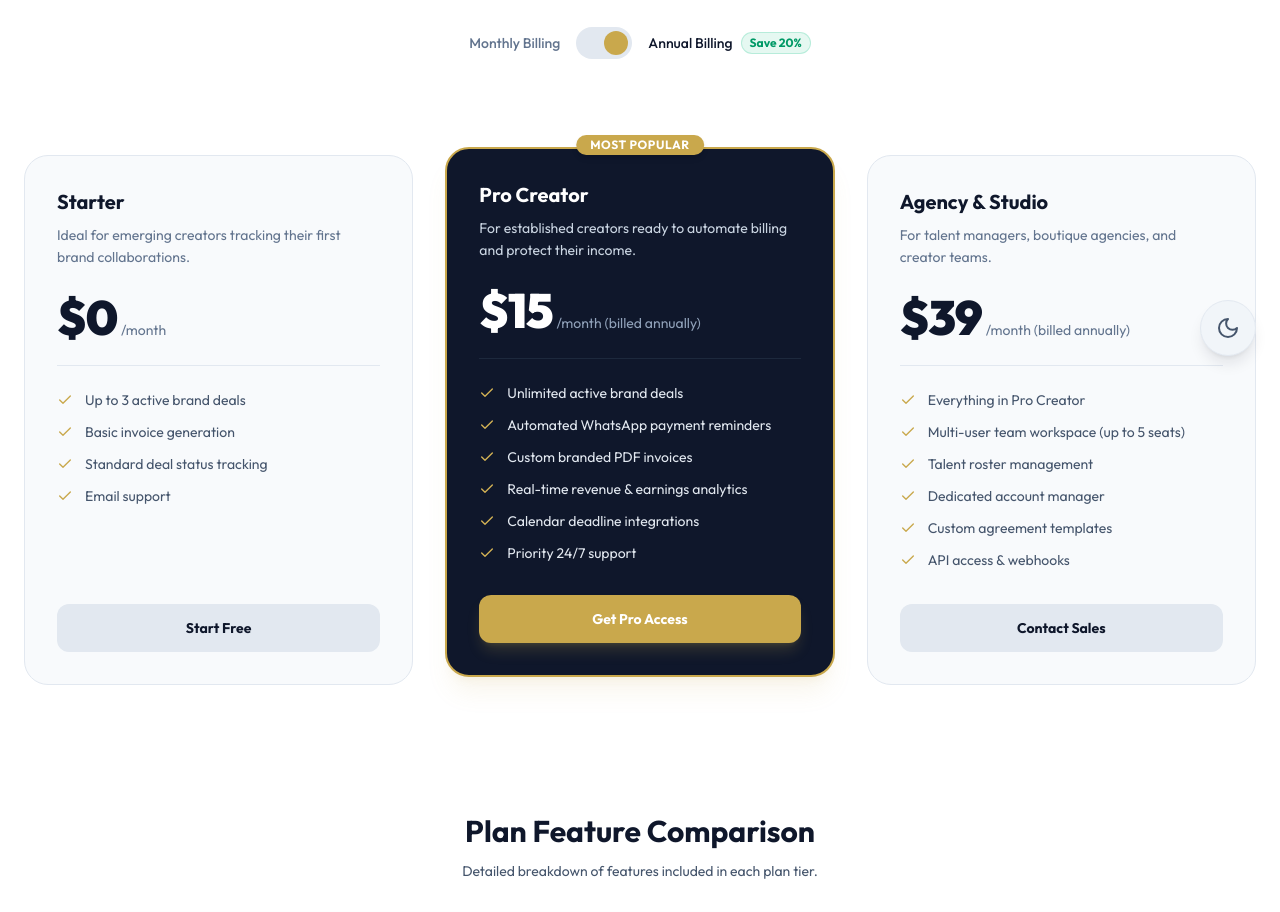
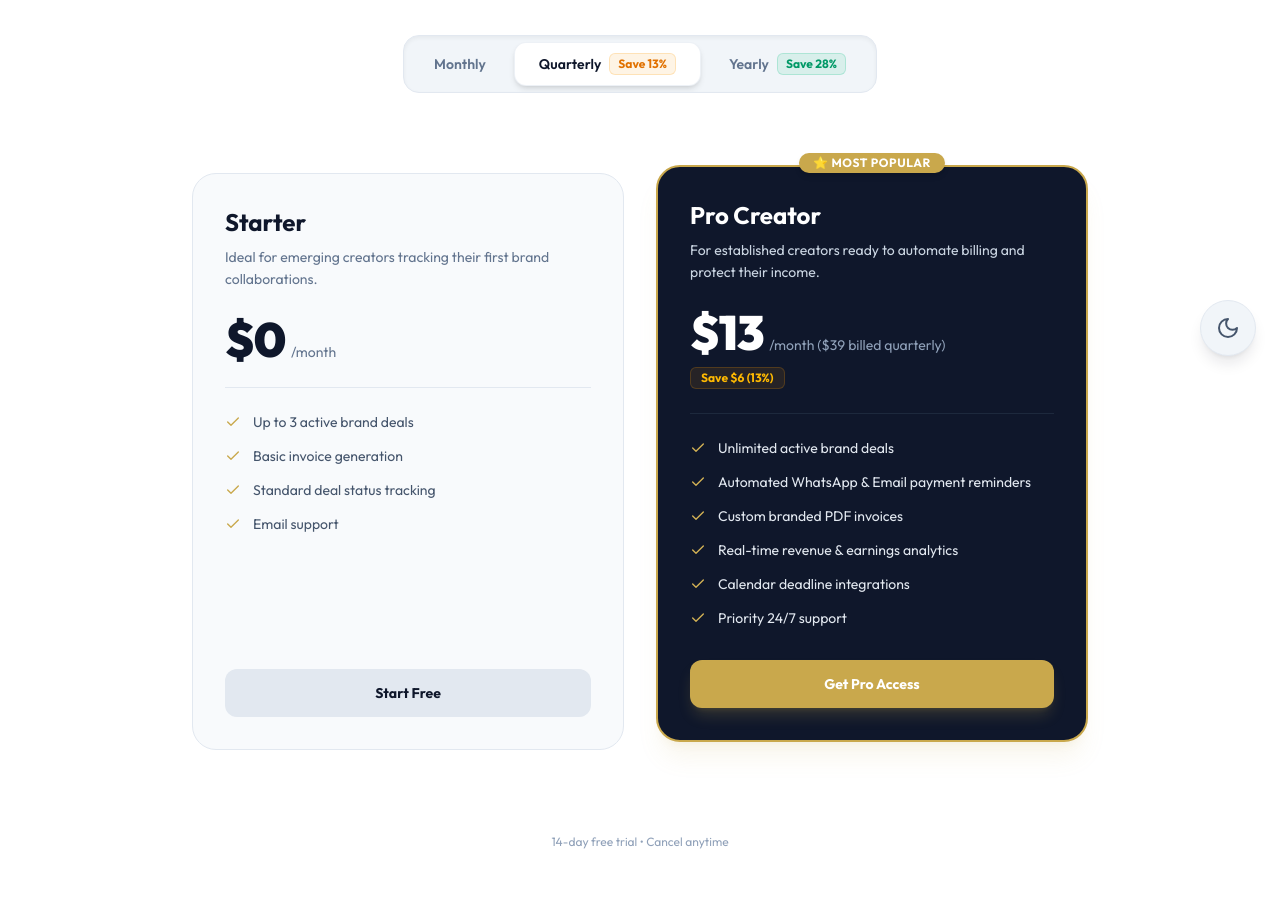
Before and after one commit to mo-amir-code/kora-fe, a Next.js app: page /pricing in a window 1280 px wide. Shown: the part 420-1332 px from the top of the page. Built offline with nearby package versions, Linux system fonts and the light colour scheme.

Commit message:
fix: pricing page

```diff
--- a/src/app/pricing/page.tsx
+++ b/src/app/pricing/page.tsx
@@ -7,13 +7,14 @@ import { APP_NAME } from "@/lib/constants";
 import { LuCheck, LuCircleHelp } from "react-icons/lu";
 
 export default function PricingPage() {
-  const [billingCycle, setBillingCycle] = useState<"monthly" | "yearly">("yearly");
+  const [billingCycle, setBillingCycle] = useState<"monthly" | "quarterly" | "yearly">("quarterly");
 
   const plans = [
     {
       name: "Starter",
       description: "Ideal for emerging creators tracking their first brand collaborations.",
       monthlyPrice: 0,
+      quarterlyPrice: 0,
       yearlyPrice: 0,
       highlighted: false,
       ctaText: "Start Free",
@@ -28,36 +29,22 @@ export default function PricingPage() {
     {
       name: "Pro Creator",
       description: "For established creators ready to automate billing and protect their income.",
-      monthlyPrice: 19,
-      yearlyPrice: 15,
+      monthlyPrice: 15,
+      quarterlyPrice: 13,
+      yearlyPrice: 10.75,
+      quarterlyTotal: 39,
+      yearlyTotal: 129,
       highlighted: true,
       badgeText: "Most Popular",
       ctaText: "Get Pro Access",
       ctaHref: "/auth/signup",
       features: [
         "Unlimited active brand deals",
-        "Automated WhatsApp payment reminders",
+        "Automated WhatsApp & Email payment reminders",
         "Custom branded PDF invoices",
         "Real-time revenue & earnings analytics",
         "Calendar deadline integrations",
         "Priority 24/7 support",
-      ],
-    },
-    {
-      name: "Agency & Studio",
-      description: "For talent managers, boutique agencies, and creator teams.",
-      monthlyPrice: 49,
-      yearlyPrice: 39,
-      highlighted: false,
-      ctaText: "Contact Sales",
-      ctaHref: "/contact",
-      features: [
-        "Everything in Pro Creator",
-        "Multi-user team workspace (up to 5 seats)",
-        "Talent roster management",
-        "Dedicated account manager",
-        "Custom agreement templates",
-        "API access & webhooks",
       ],
     },
   ];
@@ -66,26 +53,26 @@ export default function PricingPage() {
     {
       category: "Deal & Sponsorship Management",
       features: [
-        { name: "Active Brand Deals", starter: "Up to 3", pro: "Unlimited", agency: "Unlimited" },
-        { name: "Deliverables Tracking", starter: "Basic", pro: "Advanced", agency: "Advanced + Multi-Talent" },
-        { name: "Content Deadline Calendar", starter: false, pro: true, agency: true },
+        { name: "Active Brand Deals", starter: "Up to 3", pro: "Unlimited" },
+        { name: "Deliverables Tracking", starter: "Basic", pro: "Advanced" },
+        { name: "Content Deadline Calendar", starter: false, pro: true },
       ],
     },
     {
       category: "Invoicing & Payment Automation",
       features: [
-        { name: "Professional PDF Invoices", starter: true, pro: true, agency: true },
-        { name: "Automated WhatsApp Follow-ups", starter: false, pro: true, agency: true },
-        { name: "Custom GST / Tax Settings", starter: true, pro: true, agency: true },
-        { name: "Overdue Interest Calculation", starter: false, pro: true, agency: true },
+        { name: "Professional PDF Invoices", starter: true, pro: true },
+        { name: "Automated WhatsApp & Email Follow-ups", starter: false, pro: true },
+        { name: "Custom GST / Tax Settings", starter: true, pro: true },
+        { name: "Overdue Interest Calculation", starter: false, pro: true },
       ],
     },
     {
       category: "Analytics & Support",
       features: [
-        { name: "Revenue Dashboard", starter: "Basic", pro: "Full Analytics", agency: "Custom Reports" },
-        { name: "Team Seats", starter: "1 Seat", pro: "1 Seat", agency: "Up to 5 Seats" },
-        { name: "Support Level", starter: "Email", pro: "Priority 24/7", agency: "Dedicated Manager" },
+        { name: "Revenue Dashboard", starter: "Basic", pro: "Full Analytics" },
+        { name: "Team Seats", starter: "1 Seat", pro: "1 Seat" },
+        { name: "Support Level", starter: "Email", pro: "Priority 24/7" },
       ],
     },
   ];
@@ -109,67 +96,99 @@ export default function PricingPage() {
     },
   ];
 
+  const getPrice = (plan: typeof plans[0]) => {
+    if (billingCycle === "yearly") return plan.yearlyPrice;
+    if (billingCycle === "quarterly") return plan.quarterlyPrice;
+    return plan.monthlyPrice;
+  };
+
+  const getBillingNote = (plan: typeof plans[0], price: number) => {
+    if (price === 0) return "";
+    if (billingCycle === "yearly") return `($${plan.yearlyTotal} billed annually)`;
+    if (billingCycle === "quarterly") return `($${plan.quarterlyTotal} billed quarterly)`;
+    return "";
+  };
+
+  const getBadgeText = (plan: typeof plans[0]) => {
+    if (!plan.highlighted) return null;
+    if (billingCycle === "quarterly") return "⭐ Most Popular";
+    if (billingCycle === "yearly") return "🔥 Best Value";
+    return null;
+  };
+
+  const getSavingsBadge = (plan: typeof plans[0]) => {
+    if (!plan.highlighted) return null;
+    if (billingCycle === "quarterly") return "Save $6 (13%)";
+    if (billingCycle === "yearly") return "Save $51 (28%)";
+    return null;
+  };
+
   return (
     <PublicPageLayout>
-      <div className="max-w-7xl mx-auto px-4 sm:px-6 py-10 sm:py-20 space-y-12 sm:space-y-24">
+      <div className="max-w-7xl mx-auto px-4 sm:px-6 py-10 sm:py-20 space-y-12 sm:space-y-20">
         {/* Header */}
         <div className="text-center max-w-3xl mx-auto space-y-4 sm:space-y-6">
-          <div className="inline-flex items-center gap-2 px-3 py-1 sm:px-3.5 sm:py-1.5 rounded-full bg-brand-500/10 border border-brand-500/20 text-brand-600 dark:text-brand-400 text-[11px] sm:text-xs font-bold uppercase tracking-wider">
+          <div className="inline-flex items-center gap-2 px-3.5 py-1.5 rounded-full bg-brand-500/10 border border-brand-500/20 text-brand-600 dark:text-brand-400 text-xs font-bold uppercase tracking-wider">
             Pricing Plans
           </div>
-          <h1 className="text-2xl sm:text-5xl font-black text-slate-900 dark:text-white tracking-tight leading-tight">
+          <h1 className="text-3xl sm:text-5xl font-black text-slate-900 dark:text-white tracking-tight leading-tight">
             Simple, Transparent Pricing for Every Creator
           </h1>
-          <p className="text-sm sm:text-xl text-slate-600 dark:text-slate-400 leading-relaxed font-normal px-2">
+          <p className="text-base sm:text-xl text-slate-600 dark:text-slate-400 leading-relaxed font-normal px-2">
             Automate your sponsorship workflow and claim your peace of mind. No hidden fees.
           </p>
 
-          {/* Billing Cycle Toggle */}
-          <div className="pt-2 sm:pt-4 flex flex-wrap items-center justify-center gap-3 sm:gap-4">
-            <span
-              className={`text-xs sm:text-sm font-medium ${
+          {/* 3-Way Billing Cycle Toggle */}
+          <div className="pt-4 sm:pt-6 flex justify-center">
+            <div className="inline-flex items-center p-1.5 rounded-2xl bg-slate-100 dark:bg-gray-900/90 border border-slate-200 dark:border-gray-800/80 shadow-inner max-w-full overflow-x-auto gap-1">
+              <button
+                onClick={() => setBillingCycle("monthly")}
+                className={`px-4 sm:px-6 py-2.5 rounded-xl text-xs sm:text-sm font-semibold transition-all duration-200 flex items-center gap-2 whitespace-nowrap ${
                   billingCycle === "monthly"
-                  ? "text-slate-900 dark:text-white font-bold"
-                  : "text-slate-500"
+                    ? "bg-white dark:bg-gray-800 text-slate-900 dark:text-white shadow-md border border-slate-200/60 dark:border-white/10"
+                    : "text-slate-500 hover:text-slate-700 dark:text-slate-400 dark:hover:text-slate-200"
                 }`}
               >
-              Monthly Billing
-            </span>
+                Monthly
+              </button>
+
               <button
-              onClick={() =>
-                setBillingCycle((prev) => (prev === "monthly" ? "yearly" : "monthly"))
-              }
-              className="relative w-12 h-7 sm:w-14 sm:h-8 rounded-full bg-slate-200 dark:bg-gray-800 p-1 transition-colors focus:outline-none flex-shrink-0"
-              aria-label="Toggle billing cycle"
-            >
-              <div
-                className={`w-5 h-5 sm:w-6 sm:h-6 rounded-full bg-brand-500 transition-transform ${
-                  billingCycle === "yearly" ? "transform translate-x-5 sm:translate-x-6" : ""
-                }`}
-              />
-            </button>
-            <div className="flex items-center gap-2">
-              <span
-                className={`text-xs sm:text-sm font-medium ${
-                  billingCycle === "yearly"
-                    ? "text-slate-900 dark:text-white font-bold"
-                    : "text-slate-500"
+                onClick={() => setBillingCycle("quarterly")}
+                className={`px-4 sm:px-6 py-2.5 rounded-xl text-xs sm:text-sm font-semibold transition-all duration-200 flex items-center gap-2 whitespace-nowrap ${
+                  billingCycle === "quarterly"
+                    ? "bg-white dark:bg-gray-800 text-slate-900 dark:text-white shadow-md border border-slate-200/60 dark:border-white/10"
+                    : "text-slate-500 hover:text-slate-700 dark:text-slate-400 dark:hover:text-slate-200"
                 }`}
               >
-                Annual Billing
+                <span>Quarterly</span>
+                <span className="px-2 py-0.5 rounded-md bg-amber-500/10 text-amber-600 dark:text-amber-400 text-[10px] sm:text-xs font-bold border border-amber-500/20">
+                  Save 13%
                 </span>
-              <span className="px-2 py-0.5 rounded-full bg-emerald-500/10 text-emerald-600 dark:text-emerald-400 text-[11px] sm:text-xs font-bold border border-emerald-500/20">
-                Save 20%
+              </button>
+
+              <button
+                onClick={() => setBillingCycle("yearly")}
+                className={`px-4 sm:px-6 py-2.5 rounded-xl text-xs sm:text-sm font-semibold transition-all duration-200 flex items-center gap-2 whitespace-nowrap ${
+                  billingCycle === "yearly"
+                    ? "bg-white dark:bg-gray-800 text-slate-900 dark:text-white shadow-md border border-slate-200/60 dark:border-white/10"
+                    : "text-slate-500 hover:text-slate-700 dark:text-slate-400 dark:hover:text-slate-200"
+                }`}
+              >
+                <span>Yearly</span>
+                <span className="px-2 py-0.5 rounded-md bg-emerald-500/10 text-emerald-600 dark:text-emerald-400 text-[10px] sm:text-xs font-bold border border-emerald-500/20">
+                  Save 28%
                 </span>
+              </button>
             </div>
           </div>
         </div>
 
-        {/* Pricing Cards Grid */}
-        <div className="grid grid-cols-1 md:grid-cols-3 gap-6 sm:gap-8 items-stretch">
+        {/* Pricing Cards Grid (Rearranged for 2 plans) */}
+        <div className="max-w-4xl mx-auto grid grid-cols-1 md:grid-cols-2 gap-8 items-stretch">
           {plans.map((plan, index) => {
-            const price =
-              billingCycle === "yearly" ? plan.yearlyPrice : plan.monthlyPrice;
+            const price = getPrice(plan);
+            const badge = getBadgeText(plan);
+            const savings = getSavingsBadge(plan);
 
             return (
               <div
@@ -180,15 +199,15 @@ export default function PricingPage() {
                     : "bg-slate-50 dark:bg-gray-900/60 text-slate-900 dark:text-white border border-slate-200 dark:border-white/5"
                 }`}
               >
-                {plan.badgeText && (
+                {badge && (
                   <div className="absolute -top-3.5 left-1/2 -translate-x-1/2 px-3.5 py-0.5 rounded-full bg-brand-500 text-white text-[10px] sm:text-xs font-bold tracking-wider uppercase shadow-md whitespace-nowrap">
-                    {plan.badgeText}
+                    {badge}
                   </div>
                 )}
 
                 <div className="space-y-5 sm:space-y-6">
                   <div>
-                    <h3 className="text-lg sm:text-xl font-bold mb-1.5 sm:mb-2">{plan.name}</h3>
+                    <h3 className="text-xl sm:text-2xl font-bold mb-1.5 sm:mb-2">{plan.name}</h3>
                     <p
                       className={`text-xs sm:text-sm leading-relaxed ${
                         plan.highlighted ? "text-slate-300" : "text-slate-500 dark:text-slate-400"
@@ -198,8 +217,9 @@ export default function PricingPage() {
                     </p>
                   </div>
 
-                  <div className="flex items-baseline gap-1">
-                    <span className="text-3xl sm:text-5xl font-black tracking-tight">
+                  <div className="space-y-1">
+                    <div className="flex items-baseline gap-1.5 flex-wrap">
+                      <span className="text-4xl sm:text-5xl font-black tracking-tight">
                         ${price}
                       </span>
                       <span
@@ -207,8 +227,24 @@ export default function PricingPage() {
                           plan.highlighted ? "text-slate-400" : "text-slate-500"
                         }`}
                       >
-                      /month {billingCycle === "yearly" && price > 0 ? "(billed annually)" : ""}
+                        /month {getBillingNote(plan, price)}
                       </span>
+                    </div>
+                    {savings && (
+                      <div className="pt-1">
+                        <span
+                          className={`inline-block px-2.5 py-0.5 rounded-md text-xs font-bold border ${
+                            billingCycle === "yearly"
+                              ? "bg-emerald-500/10 text-emerald-400 border-emerald-500/20"
+                              : billingCycle === "quarterly"
+                              ? "bg-amber-500/10 text-amber-400 border-amber-500/20"
+                              : "bg-brand-500/10 text-brand-400 border-brand-500/20"
+                          }`}
+                        >
+                          {savings}
+                        </span>
+                      </div>
+                    )}
                   </div>
 
                   <hr
@@ -217,9 +253,9 @@ export default function PricingPage() {
                     }`}
                   />
 
-                  <ul className="space-y-2.5 sm:space-y-3">
+                  <ul className="space-y-3 sm:space-y-3.5">
                     {plan.features.map((feat, fIdx) => (
-                      <li key={fIdx} className="flex items-start gap-2.5 sm:gap-3 text-xs sm:text-sm">
+                      <li key={fIdx} className="flex items-start gap-3 text-xs sm:text-sm">
                         <LuCheck
                           className={`w-4 h-4 mt-0.5 flex-shrink-0 ${
                             plan.highlighted ? "text-brand-400" : "text-brand-500"
@@ -242,7 +278,7 @@ export default function PricingPage() {
                 <div className="pt-6 sm:pt-8">
                   <Link
                     href={plan.ctaHref}
-                    className={`w-full inline-flex items-center justify-center py-3 sm:py-3.5 px-6 rounded-xl font-bold text-xs sm:text-sm transition-all text-center ${
+                    className={`w-full inline-flex items-center justify-center py-3.5 px-6 rounded-xl font-bold text-xs sm:text-sm transition-all text-center ${
                       plan.highlighted
                         ? "bg-brand-500 hover:bg-brand-600 text-white shadow-lg shadow-brand-500/20"
                         : "bg-slate-200 dark:bg-gray-800 hover:bg-slate-300 dark:hover:bg-gray-700 text-slate-900 dark:text-white"
@@ -256,8 +292,13 @@ export default function PricingPage() {
           })}
         </div>
 
+        {/* Micro-Trust Text */}
+        <p className="text-center text-xs text-slate-400 dark:text-slate-500 pt-1">
+          14-day free trial • Cancel anytime
+        </p>
+
         {/* Feature Comparison Section */}
-        <div className="space-y-6 sm:space-y-8 pt-4 sm:pt-8">
+        <div className="max-w-4xl mx-auto space-y-6 sm:space-y-8 pt-4 sm:pt-8">
           <div className="text-center max-w-2xl mx-auto space-y-2 sm:space-y-3">
             <h2 className="text-xl sm:text-3xl font-bold text-slate-900 dark:text-white">
               Plan Feature Comparison
@@ -267,21 +308,18 @@ export default function PricingPage() {
             </p>
           </div>
 
-          <div className="overflow-x-auto rounded-2xl border border-slate-200 dark:border-gray-800 bg-white dark:bg-gray-900/40 shadow-sm -mx-4 sm:mx-0 px-4 sm:px-0">
-            <table className="w-full text-left text-xs sm:text-sm border-collapse min-w-[550px]">
+          <div className="overflow-x-auto rounded-2xl border border-slate-200 dark:border-gray-800 bg-white dark:bg-gray-900/40 shadow-sm">
+            <table className="w-full text-left text-xs sm:text-sm border-collapse min-w-[500px]">
               <thead>
                 <tr className="border-b border-slate-200 dark:border-gray-800 bg-slate-50 dark:bg-gray-900/80">
                   <th className="py-3.5 px-4 sm:px-6 font-bold text-slate-900 dark:text-white w-1/2">
                     Features
                   </th>
-                  <th className="py-3.5 px-3 sm:px-4 font-bold text-slate-900 dark:text-white text-center">
+                  <th className="py-3.5 px-3 sm:px-4 font-bold text-slate-900 dark:text-white text-center w-1/4">
                     Starter
                   </th>
-                  <th className="py-3.5 px-3 sm:px-4 font-bold text-brand-500 text-center">
+                  <th className="py-3.5 px-3 sm:px-4 font-bold text-brand-500 text-center w-1/4">
                     Pro Creator
-                  </th>
-                  <th className="py-3.5 px-3 sm:px-4 font-bold text-slate-900 dark:text-white text-center">
-                    Agency
                   </th>
                 </tr>
               </thead>
@@ -290,7 +328,7 @@ export default function PricingPage() {
                   <React.Fragment key={catIdx}>
                     <tr className="bg-slate-100/50 dark:bg-gray-900/50">
                       <td
-                        colSpan={4}
+                        colSpan={3}
                         className="py-2.5 px-4 sm:px-6 font-bold text-[11px] uppercase tracking-wider text-slate-500 dark:text-slate-400"
                       >
                         {cat.category}
@@ -323,17 +361,6 @@ export default function PricingPage() {
                             item.pro
                           )}
                         </td>
-                        <td className="py-3 px-3 sm:px-4 text-center text-slate-600 dark:text-slate-400">
-                          {typeof item.agency === "boolean" ? (
-                            item.agency ? (
-                              <LuCheck className="w-4 h-4 sm:w-5 sm:h-5 text-emerald-500 mx-auto" />
-                            ) : (
-                              <span className="text-slate-400">—</span>
-                            )
-                          ) : (
-                            item.agency
-                          )}
-                        </td>
                       </tr>
                     ))}
                   </React.Fragment>
@@ -344,7 +371,7 @@ export default function PricingPage() {
         </div>
 
         {/* Pricing FAQs */}
-        <div className="space-y-6 sm:space-y-8 pt-4 sm:pt-8">
+        <div className="max-w-4xl mx-auto space-y-6 sm:space-y-8 pt-4 sm:pt-8">
           <div className="text-center max-w-2xl mx-auto space-y-2 sm:space-y-3">
             <h2 className="text-xl sm:text-3xl font-bold text-slate-900 dark:text-white">
               Pricing Questions
--- a/src/components/landing/HeroSection.tsx
+++ b/src/components/landing/HeroSection.tsx
@@ -43,7 +43,7 @@ export default function HeroSection() {
           </button>
         </form>
         <p className="mt-3 sm:mt-4 text-[11px] sm:text-xs text-slate-400 dark:text-slate-500">
-          14-day free trial. No credit card required.
+          14-day free trial • Cancel anytime
         </p>
       </div>
     </section>
```
Lines whose indentation alone changed are shown as unchanged.
